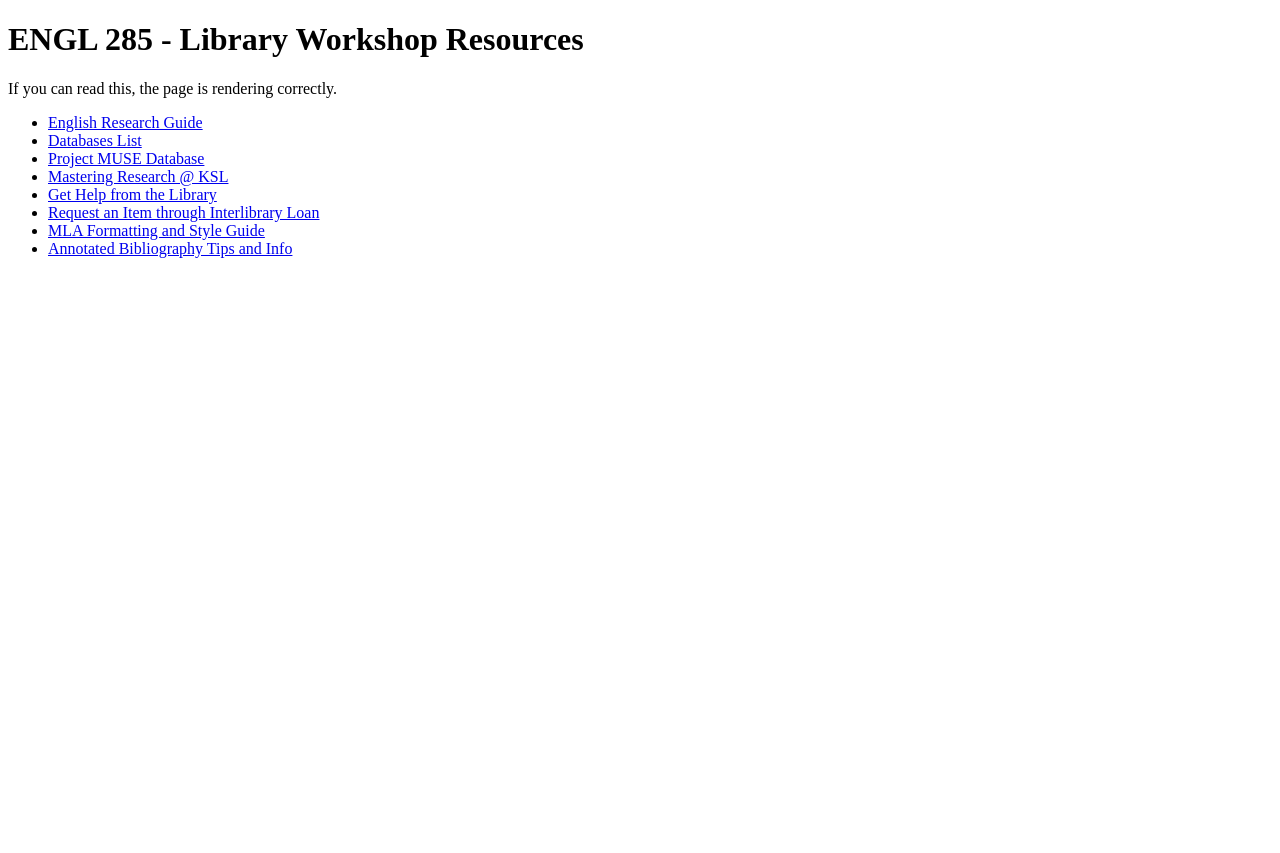
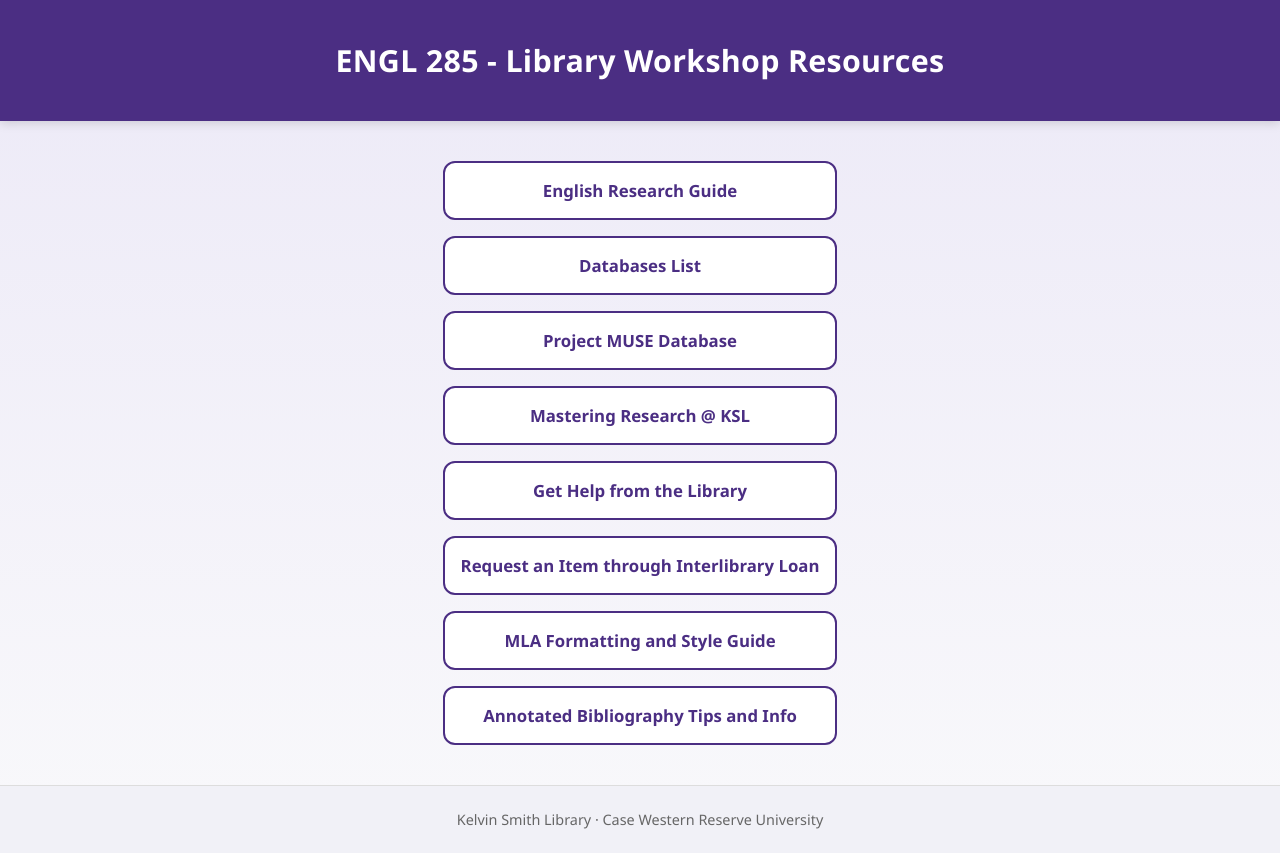
Before and after one commit to nmb142/engl285-library-workshop, a plain HTML site: page index.html in a window 1280 px wide. Before the commit the page ends 800 px from the top, so only its background shows below. Drawn offline with Linux system fonts and the light colour scheme.

Commit message:
Update index.html
formatted links page

```diff
--- a/index.html
+++ b/index.html
@@ -1,17 +1,121 @@
-<!doctype html>
-<meta charset="utf-8">
-<title>ENGL 285 - Library Workshop Resources</title>
+<!DOCTYPE html>
+<html lang="en">
+<head>
+  <meta charset="UTF-8" />
+  <meta name="viewport" content="width=device-width, initial-scale=1" />
+  <title>ENGL 285 - Library Workshop Resources</title>
+  <style>
+    :root {
+      --purple: #4b2e83;
+      --light-purple: #ece9f7;
+      --text: #222;
+      --white: #fff;
+      --gray: #666;
+    }
 
-<h1>ENGL 285 - Library Workshop Resources</h1>
-<p>If you can read this, the page is rendering correctly.</p>
+    body {
+      font-family: "Segoe UI", Roboto, Helvetica, Arial, sans-serif;
+      background: linear-gradient(180deg, var(--light-purple) 0%, #f9f9fb 100%);
+      color: var(--text);
+      margin: 0;
+      padding: 0;
+      min-height: 100vh;
+      display: flex;
+      flex-direction: column;
+    }
 
-<ul>
-  <li><a href="https://researchguides.case.edu/english" target="_blank">English Research Guide</a></li>
-  <li><a href="https://researchguides.case.edu/az/databases" target="_blank">Databases List</a></li>
-  <li><a href="https://researchguides.case.edu/az/databases?q=project%20muse" target="_blank">Project MUSE Database</a></li>
-  <li><a href="https://researchguides.case.edu/infolitksl" target="_blank">Mastering Research @ KSL</a></li>
-  <li><a href="https://case.edu/library/research-tools/get-research-help" target="_blank">Get Help from the Library</a></li>
-  <li><a href="https://case.edu/library/services/interlibrary-loan" target="_blank">Request an Item through Interlibrary Loan</a></li>
-  <li><a href="https://owl.purdue.edu/owl/research_and_citation/mla_style/mla_formatting_and_style_guide/mla_formatting_and_style_guide.html" target="_blank">MLA Formatting and Style Guide</a></li>
-  <li><a href="https://owl.purdue.edu/owl/general_writing/common_writing_assignments/annotated_bibliographies/index.html" target="_blank">Annotated Bibliography Tips and Info</a></li>
-</ul>
+    header {
+      background-color: var(--purple);
+      color: var(--white);
+      text-align: center;
+      padding: 2.5rem 1rem;
+      box-shadow: 0 2px 10px rgba(0, 0, 0, 0.15);
+    }
+
+    header h1 {
+      margin: 0;
+      font-size: 1.9rem;
+      font-weight: 700;
+      letter-spacing: 0.3px;
+    }
+
+    main {
+      flex: 1;
+      max-width: 700px;
+      margin: 2.5rem auto;
+      padding: 0 1rem;
+    }
+
+    ul {
+      list-style: none;
+      padding: 0;
+      margin: 0;
+      display: grid;
+      gap: 1rem;
+    }
+
+    .button {
+      display: block;
+      background-color: var(--white);
+      border: 2px solid var(--purple);
+      border-radius: 12px;
+      padding: 1rem;
+      text-align: center;
+      font-weight: 600;
+      color: var(--purple);
+      text-decoration: none;
+      font-size: 1.05rem;
+      transition: all 0.2s ease;
+    }
+
+    .button:hover {
+      background-color: var(--purple);
+      color: var(--white);
+      transform: translateY(-3px);
+      box-shadow: 0 6px 15px rgba(0, 0, 0, 0.15);
+    }
+
+    footer {
+      text-align: center;
+      padding: 1.5rem;
+      font-size: 0.9rem;
+      color: var(--gray);
+      background: #f1f1f7;
+      border-top: 1px solid #ddd;
+    }
+
+    @media (max-width: 600px) {
+      header h1 {
+        font-size: 1.5rem;
+      }
+      .button {
+        font-size: 1rem;
+        padding: 0.9rem;
+      }
+    }
+  </style>
+</head>
+
+<body>
+  <header>
+    <h1>ENGL 285 - Library Workshop Resources</h1>
+  </header>
+
+  <main>
+    <ul>
+      <li><a class="button" href="https://researchguides.case.edu/english" target="_blank" rel="noopener">English Research Guide</a></li>
+      <li><a class="button" href="https://researchguides.case.edu/az/databases" target="_blank" rel="noopener">Databases List</a></li>
+      <li><a class="button" href="https://researchguides.case.edu/az/databases?q=project%20muse" target="_blank" rel="noopener">Project MUSE Database</a></li>
+      <li><a class="button" href="https://researchguides.case.edu/infolitksl" target="_blank" rel="noopener">Mastering Research @ KSL</a></li>
+      <li><a class="button" href="https://case.edu/library/research-tools/get-research-help" target="_blank" rel="noopener">Get Help from the Library</a></li>
+      <li><a class="button" href="https://case.edu/library/services/interlibrary-loan" target="_blank" rel="noopener">Request an Item through Interlibrary Loan</a></li>
+      <li><a class="button" href="https://owl.purdue.edu/owl/research_and_citation/mla_style/mla_formatting_and_style_guide/mla_formatting_and_style_guide.html" target="_blank" rel="noopener">MLA Formatting and Style Guide</a></li>
+      <li><a class="button" href="https://owl.purdue.edu/owl/general_writing/common_writing_assignments/annotated_bibliographies/index.html" target="_blank" rel="noopener">Annotated Bibliography Tips and Info</a></li>
+    </ul>
+  </main>
+
+  <footer>
+    Kelvin Smith Library · Case Western Reserve University
+  </footer>
+</body>
+</html>
```
